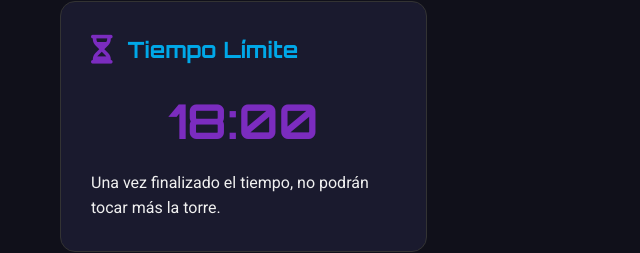
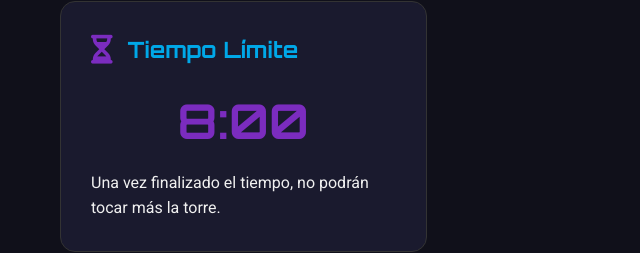
Before and after one commit to CaldoTWC/El_desafio_de_la_Torre, a plain HTML site: page desafio.html in a window 1280 px wide. Shown: the part 537-790 px from the top of the page, 0-640 px from the left. Drawn offline with Linux system fonts and the light colour scheme.

Commit message:
Change timer display from 18:00 to 8:00

```diff
--- a/desafio.html
+++ b/desafio.html
@@ -38,7 +38,7 @@
 
                 <div class="card card-timer animate-on-scroll">
                     <h3><i class="fas fa-hourglass-half icon"></i> Tiempo Límite</h3>
-                    <p class="timer">18:00</p>
+                    <p class="timer">8:00</p>
                     <p>Una vez finalizado el tiempo, no podrán tocar más la torre.</p>
                 </div>
             </div>
```
